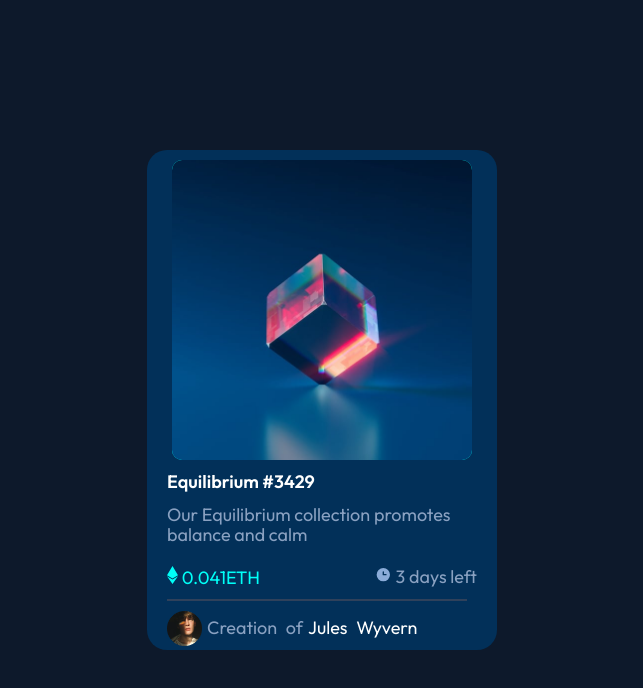
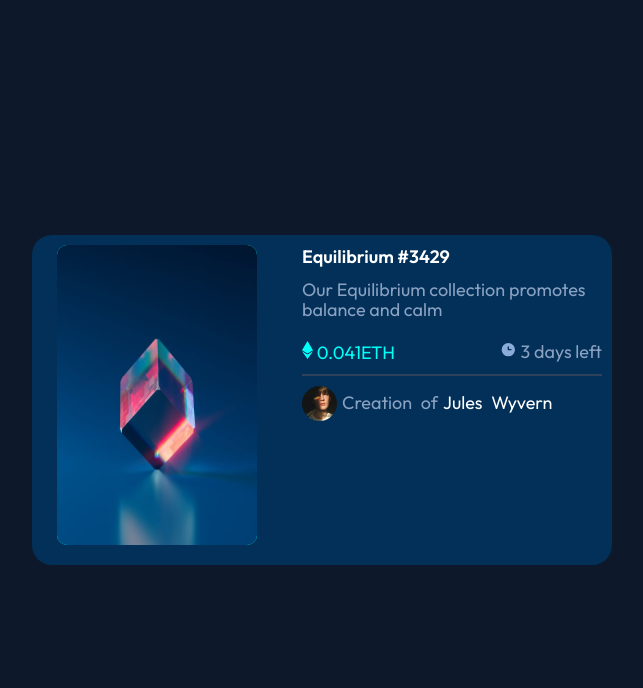
Before and after one commit to MatheusFelipeRuiz/NFT, a plain HTML site: page index.html in a window 1280 px wide. Shown: the whole page, without its empty margins (318-961 px from the left). Drawn offline with Linux system fonts and the light colour scheme.

Commit message:
Responsividade ao card na rotação de tela

```diff
--- a/assets/scss/responsive-card.scss
+++ b/assets/scss/responsive-card.scss
@@ -13,3 +13,24 @@
     }
 
 }
+
+@media (min-width: 380px)  and (orientation: landscape) {
+
+
+    .container {
+
+        .card {
+            display: flex;
+            flex-direction: row;
+            width: 580px;
+            height: 330px;
+            figcaption {
+                width: 200px;
+                img {
+                    width: 200px;
+                }
+            }
+
+        }
+    }
+}
```
Also changed, not shown: assets/css/style.css, 1 other file.
